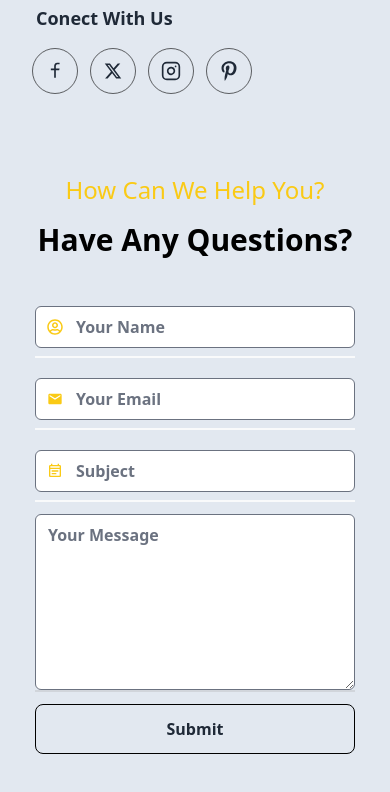
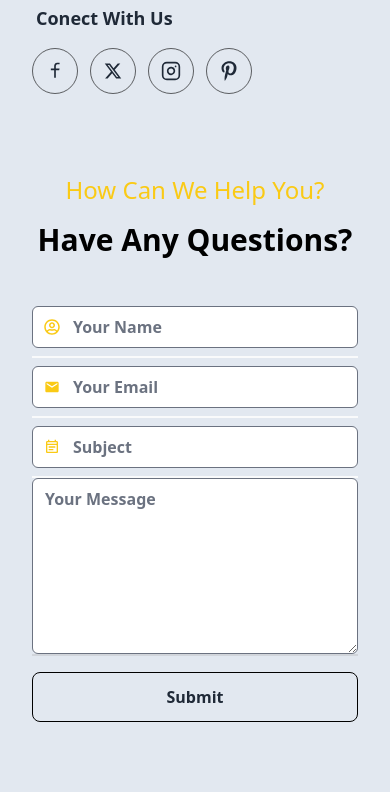
Before and after one commit to pabitra3362/public-transportation, a React (Vite) app in the folder frontend/: page /contact in a window 390 px wide. Shown: the part 1212-2004 px from the top of the page. Built offline with nearby package versions, Linux system fonts and the light colour scheme; no server answers; a web font is replaced by a local one.

Commit message:
`Refactor form components and layouts for consistency and responsiveness`

```diff
--- a/frontend/src/components/ContactForm.jsx
+++ b/frontend/src/components/ContactForm.jsx
@@ -53,14 +53,14 @@ const ContactForm = () => {
       </div>
       <form
         onSubmit={handleSubmit(onSubmit)}
-        className="grid justify-items-center items-center w-full gap-3"
+        className="w-full gap-3 px-3"
       >
         {/* name */}
         <div>
           <Input
             type="text"
             placeholder="Your Name"
-            className="rounded-md"
+            className="rounded-md w-full"
             icon={<FaRegUserCircle />}
             {...register("name", {
               required: {
@@ -82,7 +82,7 @@ const ContactForm = () => {
             type="email"
             placeholder="Your Email"
             icon={<MdEmail />}
-            className="rounded-md"
+            className="rounded-md w-full"
             {...register("email", {
               required: {
                 value: true,
@@ -107,7 +107,7 @@ const ContactForm = () => {
           <Input
             type="text"
             placeholder="Subject"
-            className="rounded-md"
+            className="rounded-md w-full"
             icon={<MdOutlineEventNote />}
             {...register("title", {
               required: {
@@ -127,7 +127,7 @@ const ContactForm = () => {
         <div>
           <TextArea
             placeholder="Your Message"
-            className="h-44 rounded-md"
+            className="h-44 rounded-md w-full"
             {...register("message", {
               required: {
                 value: true,
@@ -142,7 +142,7 @@ const ContactForm = () => {
           )}
         </div>
 
-        <div className="w-80 lg:w-[35vw]">
+        <div className="w-full my-4">
           <Button
             type="submit"
             disabled={isSubmitting}
--- a/frontend/src/components/HomeForm.jsx
+++ b/frontend/src/components/HomeForm.jsx
@@ -141,7 +141,7 @@ const HomeForm = () => {
           {/* Form */}
           <div className="right h-[550px] gap-5 relative overflow-y-hidden">
             <div className={`${isVisible ? 'h-[0px]' : 'h-[550px]'} duration-500 overflow-y-hidden`}>
-            <h2 className="font-bold text-black text-3xl mb-8">
+            <h2 className="font-bold text-black text-3xl mb-8 text-center">
               Booking Taxi Online
             </h2>
 
--- a/frontend/src/pages/Contacts.jsx
+++ b/frontend/src/pages/Contacts.jsx
@@ -37,7 +37,7 @@ const Contacts = () => {
       {/* Content Section */}
       <div className="contact-content grid gap-16 bg-slate-200 min-h-screen w-full py-10">
         {/* form and address */}
-        <div className="form-address grid gap-10 lg:gap-2 lg:w-[80vw] mx-auto md:flex justify-around items-start px-5 md:px-10 lg:px-20 py-10">
+        <div className="form-address grid gap-10 lg:gap-2 lg:w-[80vw] mx-auto md:flex justify-around items-center px-5 md:px-10 lg:px-20 py-10">
           {/* left */}
           <div className="left grid items-center px-3 gap-4 rounded-lg">
             <p className="text-black font-custom font-bold text-xl lg:text-2xl">
--- a/frontend/src/pages/Drive.jsx
+++ b/frontend/src/pages/Drive.jsx
@@ -182,7 +182,7 @@ const Drive = () => {
         </Accordion.Content>
       </Accordion.Panel>
       <Accordion.Panel>
-        <Accordion.Title className="font-bold text-lg">What are the requirements to drive with Safar?I</Accordion.Title>
+        <Accordion.Title className="font-bold text-lg">What are the requirements to drive with Safar?</Accordion.Title>
         <Accordion.Content>
         You must meet the minimum age to drive in your city, have an eligible mode of transportation, and submit required documents, including a valid driver&apos;s license.
         </Accordion.Content>
```
